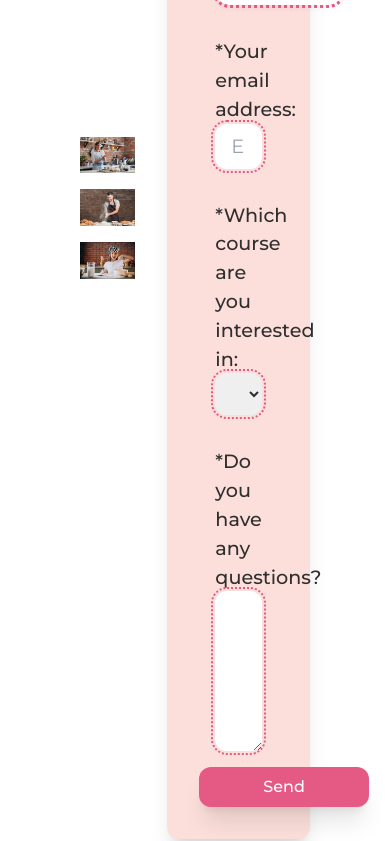
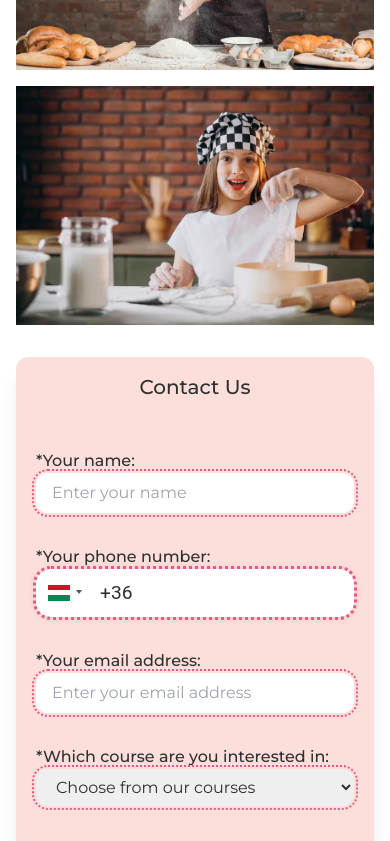
Before and after one commit to Pizzaboi87/pastry-shop-website, a React (Vite) app: page /courses/baking in a window 390 px wide. Shown: the part 4400-5241 px from the top of the page. Built offline with nearby package versions, Linux system fonts and the light colour scheme.

Commit message:
changed style for course form

```diff
--- a/src/components/CourseForm.jsx
+++ b/src/components/CourseForm.jsx
@@ -90,20 +90,20 @@ const CourseForm = ({ courses }) => {
 	};
 
 	return (
-		<div className="w-full grid grid-cols-3 self-center mt-16 pb-16 px-16 gap-8 justify-center">
-			<div className="flex flex-col gap-4 self-center">
+		<div className="w-full xl:grid xl:grid-cols-3 flex-col flex self-center mt-16 md:pb-16 pb-4 xl:px-16 2xl:px-0 md:gap-8 justify-between">
+			<div className="w-full flex flex-col gap-4 self-center mb-8 md:mb-0">
 				<img src={course1} alt="course_1" />
 				<img src={course2} alt="course_2" />
 				<img src={course3} alt="course_3" />
 			</div>
 			<form
-				className="col-span-2 p-8 rounded-xl shadow-xl bg-pinklight"
+				className="col-span-2 md:py-8 md:px-8 py-4 px-1 rounded-xl shadow-xl bg-pinklight"
 				onSubmit={handleSubmit}
 			>
-				<h1 className="text-4xl text-center text-text font-[500] mb-8">
+				<h1 className="md:text-4xl text-xl text-center text-text font-[500] mb-8">
 					Contact Us
 				</h1>
-				<label className="flex flex-col text-text text-[1.2rem] font-[500] p-4">
+				<label className="flex flex-col text-text md:text-[1.2rem] text-[1rem] font-[500] p-4">
 					*Your name:
 					<input
 						required
@@ -112,10 +112,10 @@ const CourseForm = ({ courses }) => {
 						name="name"
 						placeholder="Enter your name"
 						onChange={handleChange}
-						className="text-text text-[1.2rem] font-[400] py-2 px-4 rounded-xl outline-none  outline-dotted outline-logopink"
+						className="text-text md:text-[1.2rem] text-[1rem] font-[400] py-2 px-4 rounded-xl outline-none  outline-dotted outline-logopink"
 					/>
 				</label>
-				<label className="flex flex-col text-text text-[1.2rem] font-[500] p-4">
+				<label className="flex flex-col text-text md:text-[1.2rem] text-[1rem] font-[500] p-4">
 					*Your phone number:
 					<PhoneInput
 						required
@@ -125,7 +125,7 @@ const CourseForm = ({ courses }) => {
 						inputStyle={phoneInputStyle}
 					/>
 				</label>
-				<label className="flex flex-col text-text text-[1.2rem] font-[500] p-4">
+				<label className="flex flex-col text-text md:text-[1.2rem] text-[1rem] font-[500] p-4">
 					*Your email address:
 					<input
 						required
@@ -134,17 +134,17 @@ const CourseForm = ({ courses }) => {
 						name="email"
 						placeholder="Enter your email address"
 						onChange={handleChange}
-						className="text-text text-[1.2rem] font-[400] py-2 px-4 rounded-xl outline-none outline-dotted outline-logopink"
+						className="text-text md:text-[1.2rem] text-[1rem] font-[400] py-2 px-4 rounded-xl outline-none outline-dotted outline-logopink"
 					/>
 				</label>
-				<label className="flex flex-col text-text text-[1.2rem] font-[500] p-4">
+				<label className="flex flex-col text-text md:text-[1.2rem] text-[1rem] font-[500] p-4">
 					*Which course are you interested in:
 					<select
 						required
 						value={form.course}
 						name="course"
 						onChange={handleChange}
-						className="text-text text-[1.2rem] font-[400] py-2 px-4 rounded-xl outline-none outline-dotted outline-logopink"
+						className="text-text md:text-[1.2rem] text-[1rem] font-[400] py-2 px-4 rounded-xl outline-none outline-dotted outline-logopink"
 					>
 						<option value="" disabled hidden>
 							Choose from our courses
@@ -156,7 +156,7 @@ const CourseForm = ({ courses }) => {
 						))}
 					</select>
 				</label>
-				<label className="flex flex-col text-text text-[1.2rem] font-[500] p-4">
+				<label className="flex flex-col text-text md:text-[1.2rem] text-[1rem] font-[500] p-4">
 					*Do you have any questions?
 					<textarea
 						required
@@ -164,7 +164,7 @@ const CourseForm = ({ courses }) => {
 						name="question"
 						onChange={handleChange}
 						rows={5}
-						className="text-text text-[1.2rem] font-[400] py-2 px-4 rounded-xl outline-none outline-dotted outline-logopink"
+						className="text-text md:text-[1.2rem] text-[1rem] font-[400] py-2 px-4 rounded-xl outline-none outline-dotted outline-logopink"
 					/>
 				</label>
 				<button
--- a/src/pages/CoursePage.jsx
+++ b/src/pages/CoursePage.jsx
@@ -50,12 +50,12 @@ const CoursePage = () => {
 										<img
 											src={images[index]}
 											alt="course-picture"
-											className="md:w-[30rem] w-full"
+											className="3xl:w-[60rem] md:w-[30rem] w-full"
 										/>
 										<img
 											src={images[index + 2]}
 											alt="course-picture"
-											className="md:w-[30rem] w-full mb-6"
+											className="3xl:w-[60rem] md:w-[30rem] w-full mb-6"
 										/>
 									</span>
 									<ul className="list-disc pl-4 xl:mb-8 xl:w-[60rem] w-full ml-4 pr-4">
```
